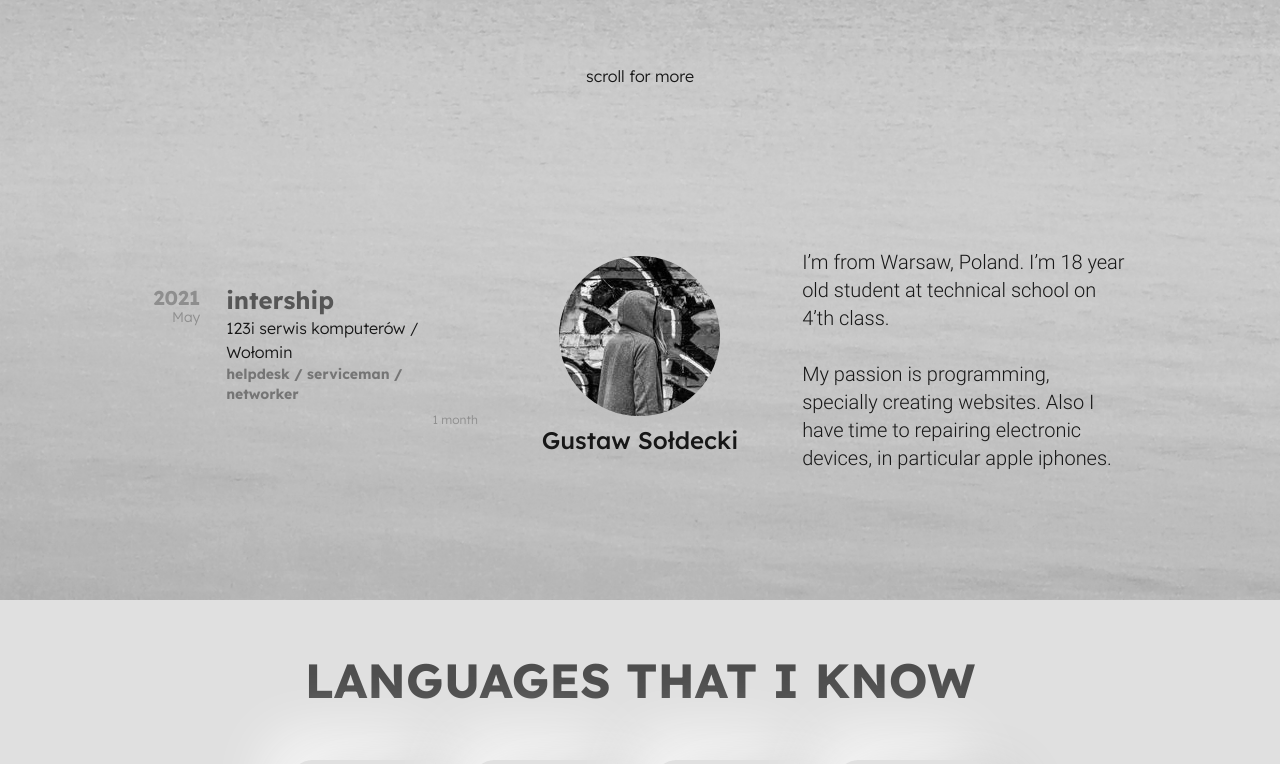
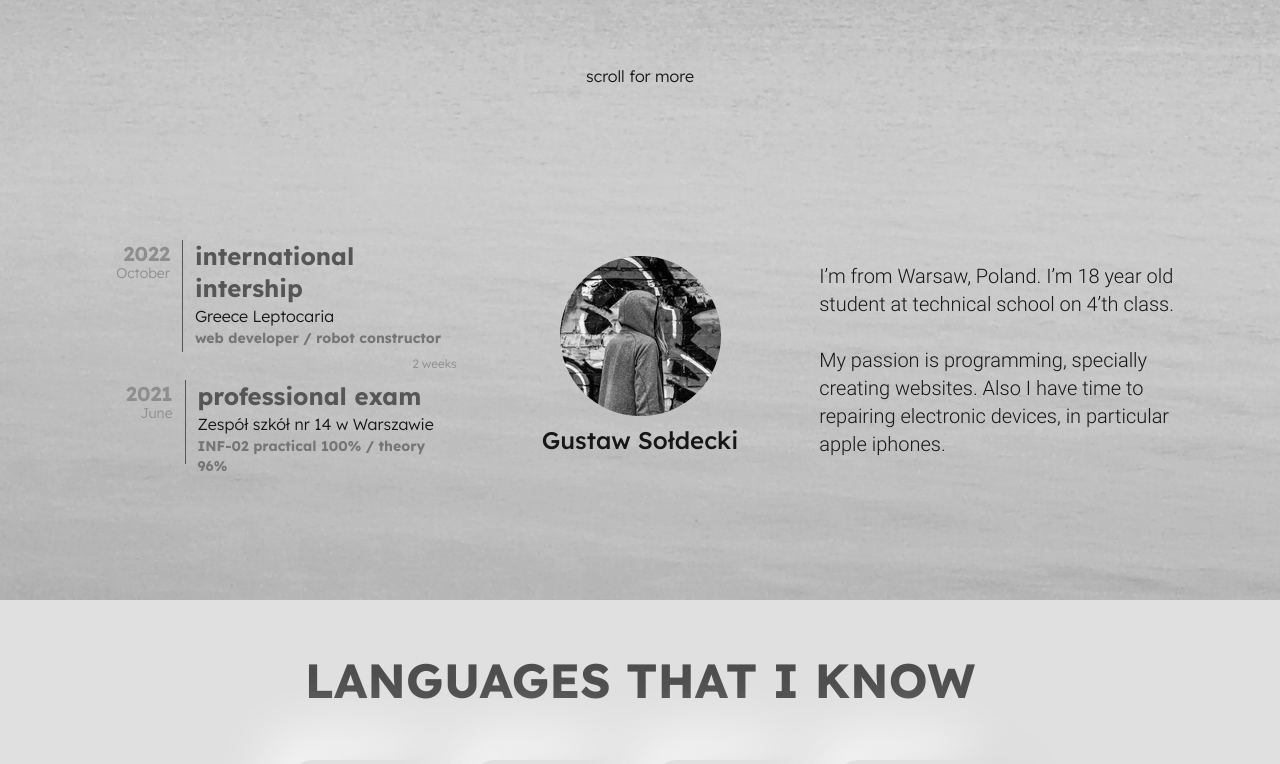
Before and after one commit to gugisek/portfolio-next, a Next.js app: page / in a window 1280 px wide. Shown: the part 680-1444 px from the top of the page. Built offline with nearby package versions, Linux system fonts and the light colour scheme.

Commit message:
Update tree

```diff
--- a/components/about-me.tsx
+++ b/components/about-me.tsx
@@ -5,11 +5,15 @@ import Tree from '@components/tree'
 type Props = {}
 export default function aboutme({}: Props) {
     const experiances = [
-    {name: 'intership', description: 'helpdesk / serviceman / networker', place: '123i serwis komputerów / Wołomin', year: '2021', month: 'May', duration: '1 month'},
+    {name: 'international intership', description: 'web developer / robot constructor', place: 'Greece Leptocaria', year: '2022', month: 'October', duration: '2 weeks'},
+    {name: 'professional exam', description: 'INF-02 practical 100% / theory 96%', place: 'Zespół szkół nr 14 w Warszawie', year: '2021', month: 'June', duration: ''},
+    {name: 'intership', description: 'helpdesk / serviceman / networker', place: '123i serwis komputerów / Wołomin', year: '2021', month: 'May', duration: '1 month'}
+
+
     ]
   return (
-    <div id="about-me" className='min-h-[60vh] flex md:flex-row flex-col items-center justify-evenly text-neutral-900 md:px-[12%] px-[5%] md:py-0 py-20'>
-        <section className='w-1/3 md:block hidden'>
+    <div id="about-me" className='min-h-[60vh] flex md:flex-row flex-col items-center justify-evenly text-neutral-900 md:px-[8%] px-[5%] md:py-0 py-20'>
+        <section className='w-1/3 md:block hidden overflow-y-scroll h-[30vh]'>
             {experiances.map((experiance, index) => (
                 <Tree key={index} name={experiance.name} description={experiance.description} place={experiance.place} year={experiance.year} month={experiance.month} duration={experiance.duration} />
             ))}
--- a/components/tree.tsx
+++ b/components/tree.tsx
@@ -11,12 +11,12 @@ type Props = {
 
 export default function tree({name, description, place, year, month, duration}: Props) {
   return (
-    <div className='flex flex-row'>
-        <div className='text-right'>
+    <div className='flex flex-row pr-1'>
+        <div className='text-right w-[20%]'>
             <p className='font-[Lexend-bold] text-xl text-[#8e8e8e] p-0'>{year}</p>
             <p className='text-sm text-[#8e8e8e] p-0 mt-[-5px]'>{month}</p>
         </div>
-        <div className='h-[100%] w-[2px] bg-[#565656] mx-3'></div>
+        <div className='w-[1px] bg-[#565656] mx-3 mb-7'></div>
         <div>
             <h1 className='font-[Lexend-bold] text-[#565656] text-2xl'>{name}</h1>
             <p>{place}</p>
```
